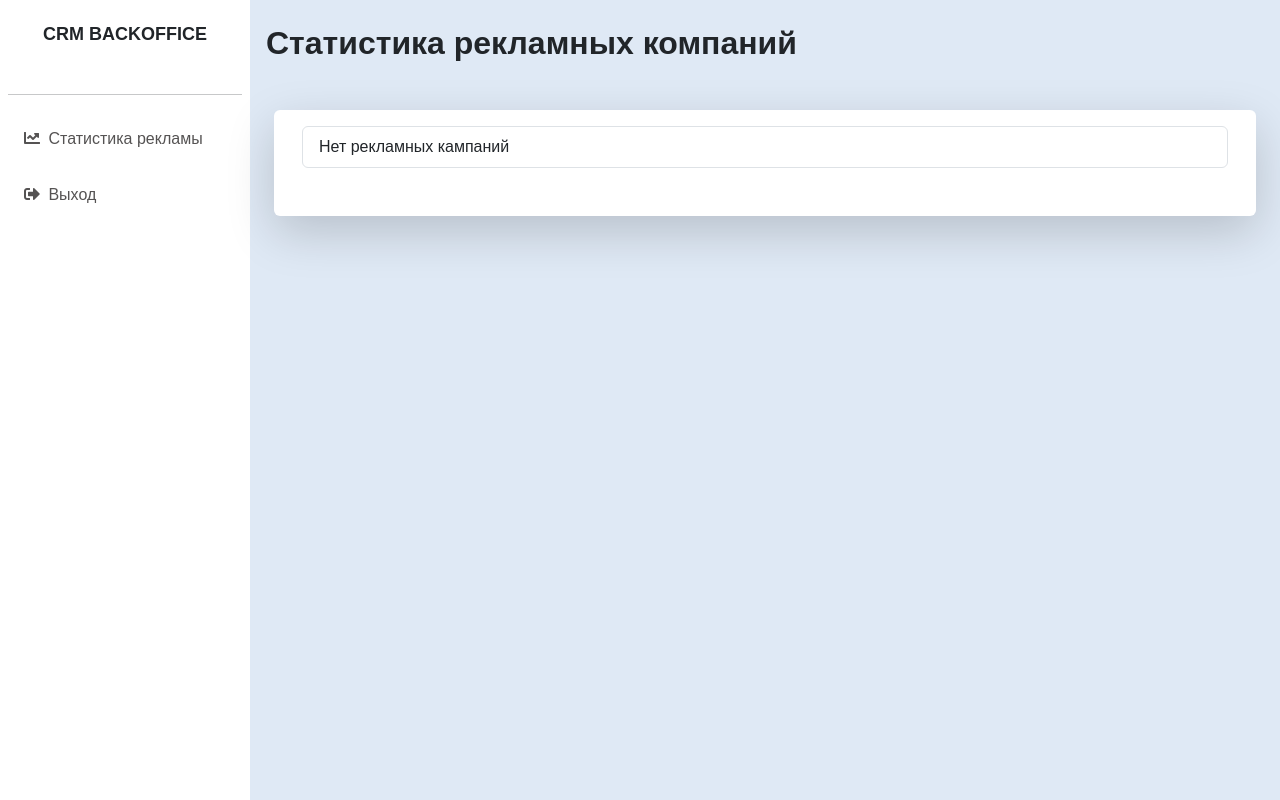
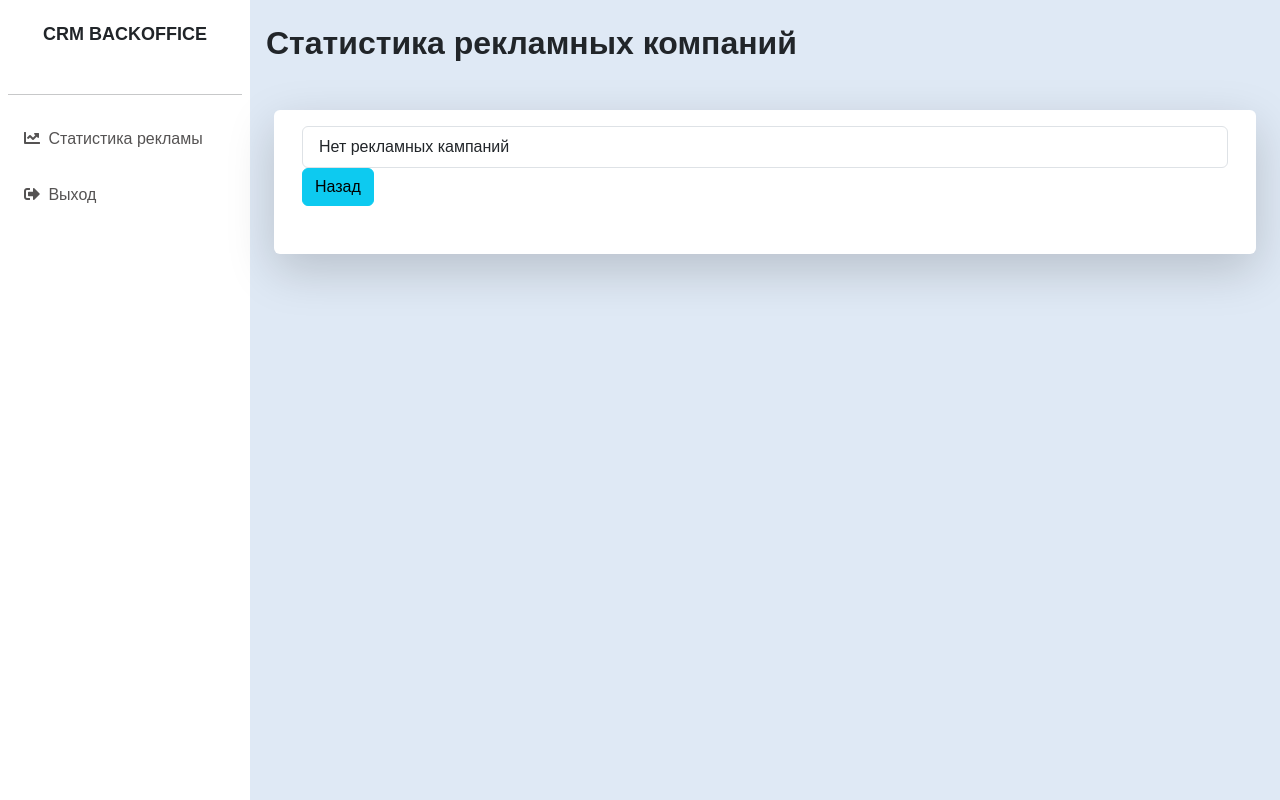
Before and after one commit to Snexzhka/crm, a Django app: page /ads/statistic/ in a window 1280 px wide. Run offline with Django 5.2, Linux system fonts and the light colour scheme; data that the repository does not hold is empty.

Commit message:
add changes to templates (add button) to app ads

```diff
--- a/backend/ads/templates/ads/ads-statistic.html
+++ b/backend/ads/templates/ads/ads-statistic.html
@@ -15,5 +15,8 @@
             {% endfor %}
         </ul>
     </div>
+    <div class="d-flex justify-content fw-bold">
+        <a href="/ads/" class="btn btn-info">Назад</a>
+    </div>
 </div>
 {% endblock %}
```
